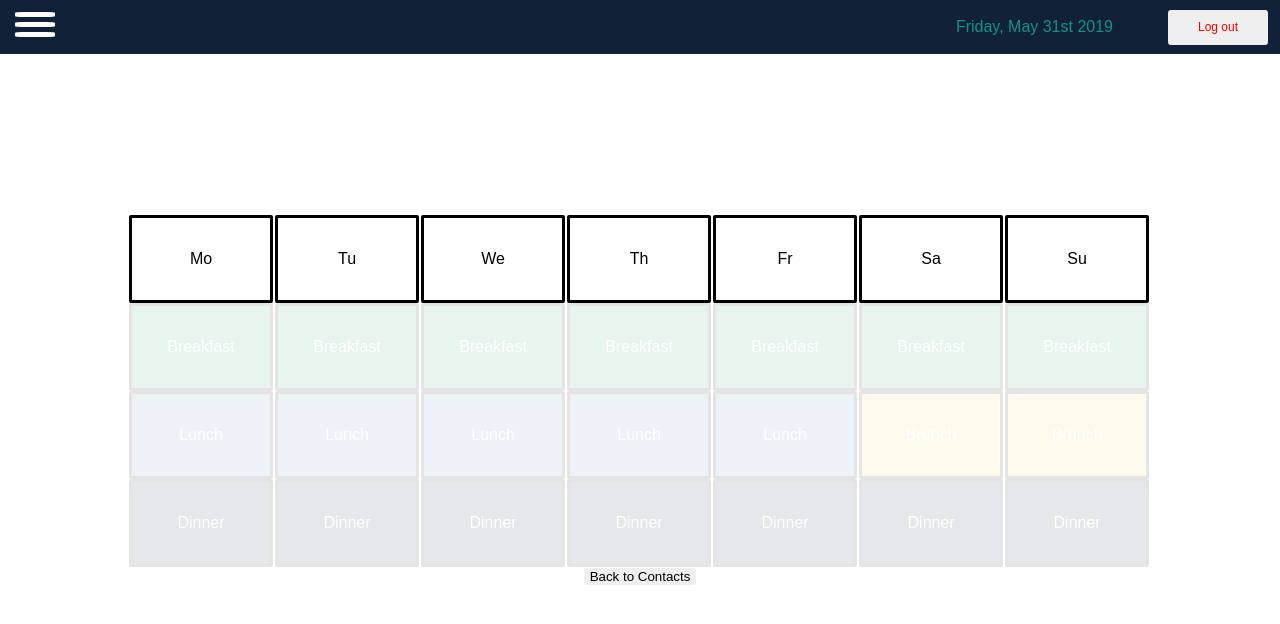
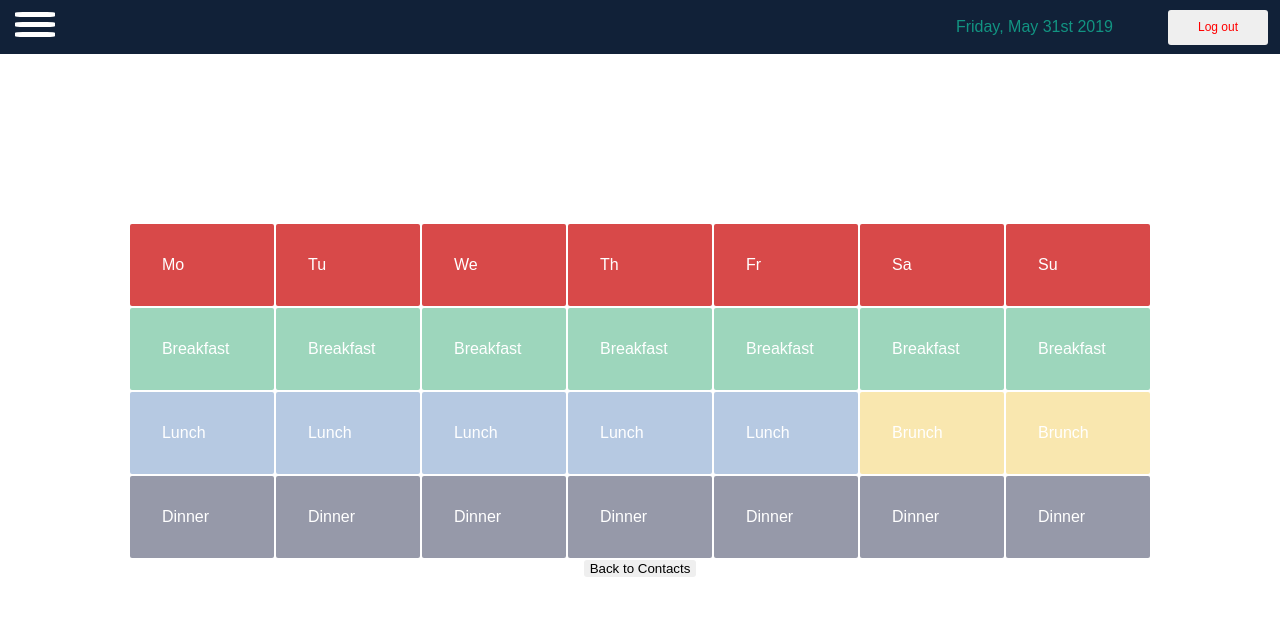
Before and after one commit to yh2n/shift-client, a React (Create React App) app: page /my_account/1/contact-availability/1 in a window 1280 px wide. Shown: the top 624 px of the page. Built offline with nearby package versions, Linux system fonts and the light colour scheme; no server answers.

Commit message:
Change shifts colors

```diff
--- a/src/components/ContactAvailability.css
+++ b/src/components/ContactAvailability.css
@@ -10,33 +10,27 @@
     display: flex;
     width: 75%;
     max-width: 1200px;
+    justify-content: center;
+    align-items: center;
 }
 
 .contact_availability_shift, .contact_availability_day {
     font-size: 16px;
     padding: 32px;
-    margin: 0px 1px 0 1px;
-    border: solid black;
+    margin: 1px;
     border-radius: 2px;
-    text-align: center;
+    color: white;
 }
-/* .contact_availability_day {
-    padding: 32px;
-    border: solid black;
-} */
+
+.contact_availability_day {
+    cursor: text;
+    background: rgba(216, 73, 73, 85);
+}
 
 .contact_availability_day-container {
     display: flex;
     width: 14.26%;
     flex-direction: column;
-}
-
-.unavailable {
-    opacity: 0.1
-}
-
-.available {
-    opacity:1
 }
 
 
--- a/src/components/ContactAvailability.js
+++ b/src/components/ContactAvailability.js
@@ -2,6 +2,7 @@ import React, { Component } from 'react';
 import { API_BASE_URL } from '../config';
 
 import './ContactAvailability.css';
+
 
 export class ContactWeekDay extends Component {
     render() {
@@ -10,13 +11,13 @@ export class ContactWeekDay extends Component {
                 <div className="contact_availability_day">
                     {this.props.day}
                 </div>
-                <div className={this.props.breakfastToggled ? "contact_availability_shift breakfast unavailable" : "contact_availability_shift breakfast available"}>
+                <div className={this.props.breakfastToggled ? "contact_availability_shift breakfast-unavailable" : "contact_availability_shift breakfast"}>
                     Breakfast
                 </div>
-                <div className={this.props.lunchToggled ? "contact_availability_shift lunch unavailable" : "contact_availability_shift lunch available"}>
+                <div className={this.props.lunchToggled ? "contact_availability_shift lunch-unavailable" : "contact_availability_shift lunch"}>
                     Lunch
                 </div>
-                <div className={this.props.dinnerToggled ? "contact_availability_shift dinner unavailable" : "contact_availability_shift dinner available"}>
+                <div className={this.props.dinnerToggled ? "contact_availability_shift dinner-unavailable" : "contact_availability_shift dinner"}>
                     Dinner
                 </div>
             </div>
@@ -31,13 +32,13 @@ export class ContactWeekendDay extends Component {
                 <div className="contact_availability_day">
                     {this.props.day}
                 </div>
-                <div className={this.props.breakfastToggled ? "contact_availability_shift breakfast unavailable" : "contact_availability_shift breakfast available"}>
+                <div className={this.props.breakfastToggled ? "contact_availability_shift breakfast-unavailable" : "contact_availability_shift breakfast"}>
                     Breakfast
                 </div>
-                <div className={this.props.brunchToggled ? "contact_availability_shift brunch unavailable" : "contact_availability_shift brunch available"}>
+                <div className={this.props.brunchToggled ? "contact_availability_shift brunch-unavailable" : "contact_availability_shift brunch"}>
                     Brunch
                 </div>
-                <div className={this.props.dinnerToggled ? "contact_availability_shift dinner unavailable" : "contact_availability_shift dinner available"}>
+                <div className={this.props.dinnerToggled ? "contact_availability_shift dinner-unavailable" : "contact_availability_shift dinner"}>
                     Dinner
                 </div>
             </div>
@@ -51,7 +52,6 @@ export default class ContactAvailability extends Component {
 
         this.state = {
             availability: {},
-            loading: false,
             error: null
         };
     }
@@ -77,16 +77,13 @@ export default class ContactAvailability extends Component {
             .then(availability => {
                 console.log(availability)
                 this.setState({
-                    availability,
-                    loading: false
+                    availability
                 })
             })
             .catch(err => {
                 this.setState({
-                    error: 'Could not load availability list',
-                    loading: false
+                    error: 'Could not load availability list'
                 })
-                console.log(this.state.error, err)
             })
         }
     render() {
--- a/src/components/ContactAvailabilityPage.js
+++ b/src/components/ContactAvailabilityPage.js
@@ -2,7 +2,6 @@ import React, { Component } from 'react';
 import AccountNav from './AccountNav';
 import UserMenuModal from './UserMenuModal';
 import ContactAvailability from './ContactAvailability';
-
 import { Link } from 'react-router-dom';
 
 export default class ContactAvailabilityPage extends Component {
@@ -29,9 +28,7 @@ export default class ContactAvailabilityPage extends Component {
 					show={this.state.isOpen}
                     onClose={this.toggleModal}
 				/>
-                <ContactAvailability
-                {...this.props}
-                />
+                <ContactAvailability {...this.props} />
                 <Link to={`/my_account/${username}/contacts`} style={{ textDecoration: 'none' }}>
                     <button>Back to Contacts</button>
                 </Link>
```
